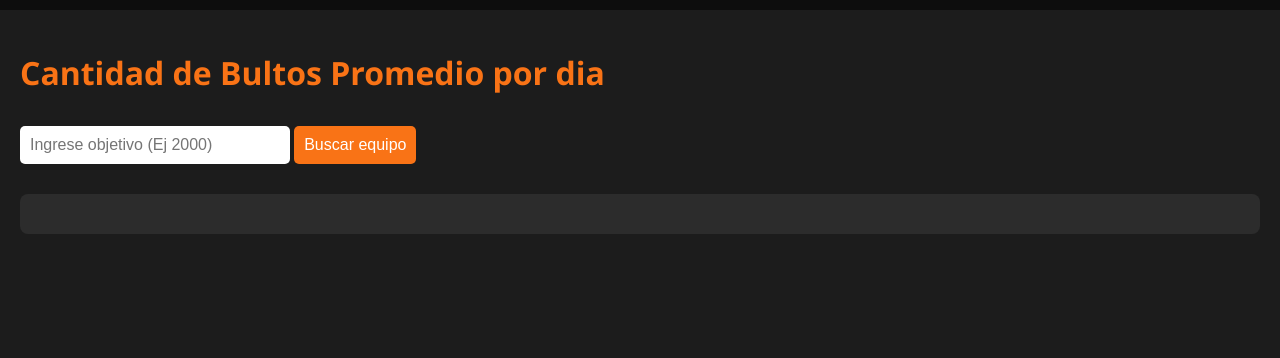
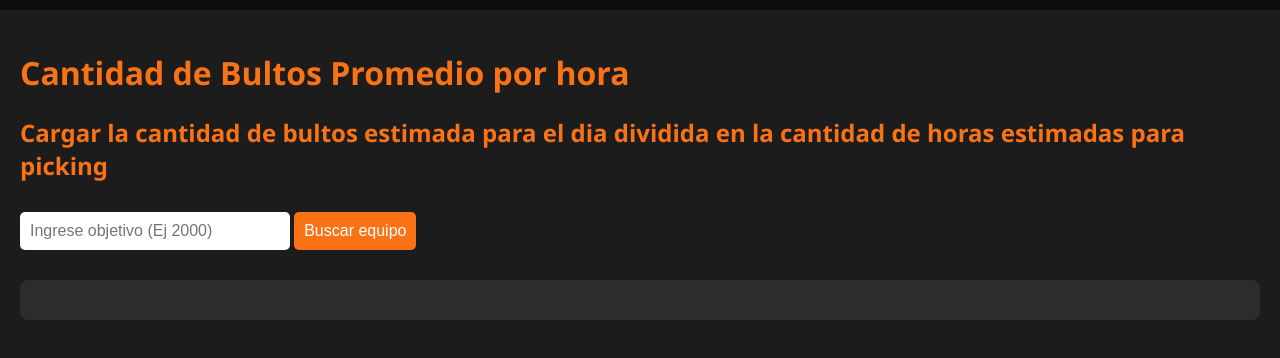
Before and after one commit to Unitonto/TeamIdealWH, a plain HTML site: page Index.html in a window 1280 px wide. Shown: the part 56-414 px from the top of the page. Drawn offline with Linux system fonts and the light colour scheme.

Commit message:
Update Index.html

```diff
--- a/Index.html
+++ b/Index.html
@@ -67,7 +67,8 @@
 </header>
 
 <main>
-    <h1>Cantidad de Bultos Promedio por dia</h1>
+    <h1>Cantidad de Bultos Promedio por hora</h1>
+    <h2>Cargar la cantidad de bultos estimada para el dia dividida en la cantidad de horas estimadas para picking</h2>
     <input type="number" id="targetInput" placeholder="Ingrese objetivo (Ej 2000)" />
     <button onclick="findTeam()">Buscar equipo</button>
 
```
